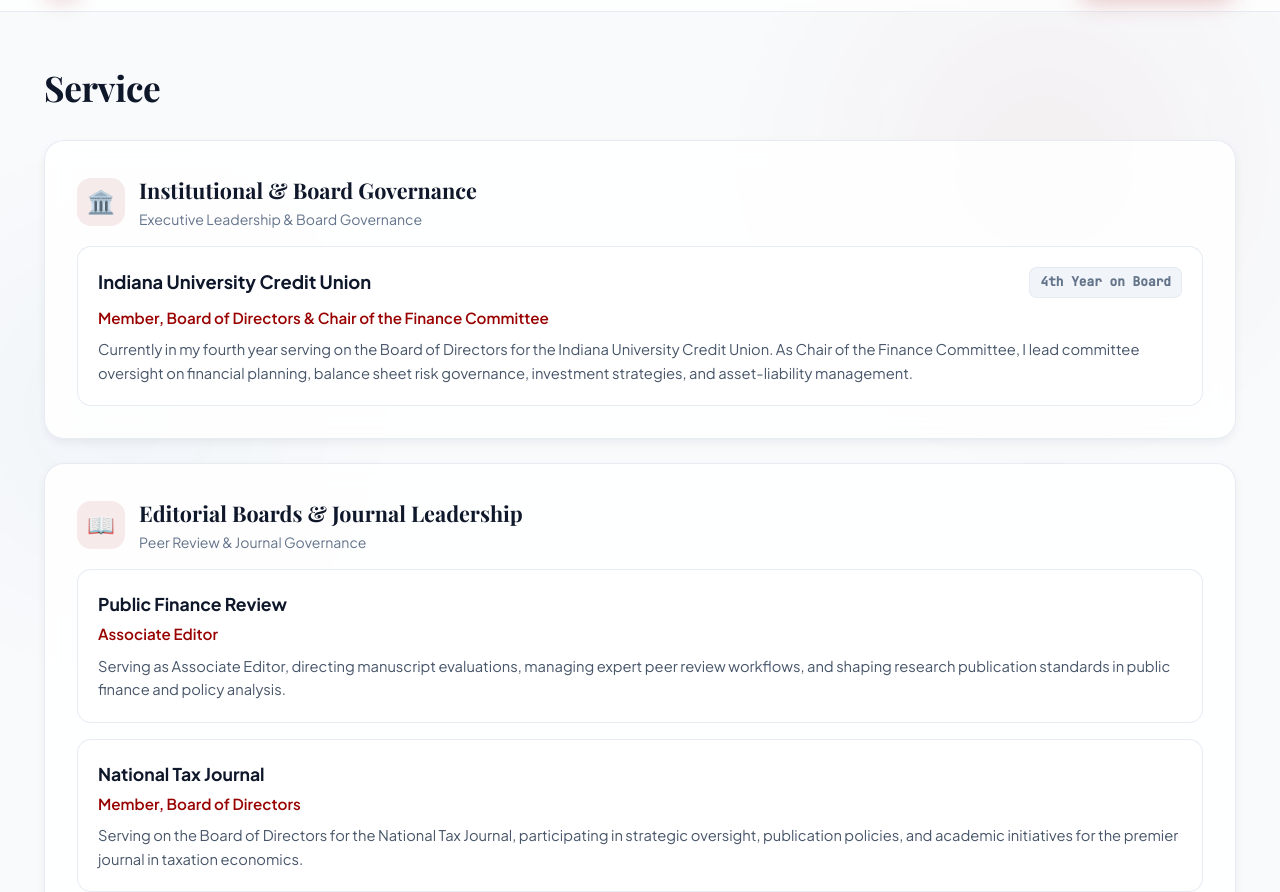
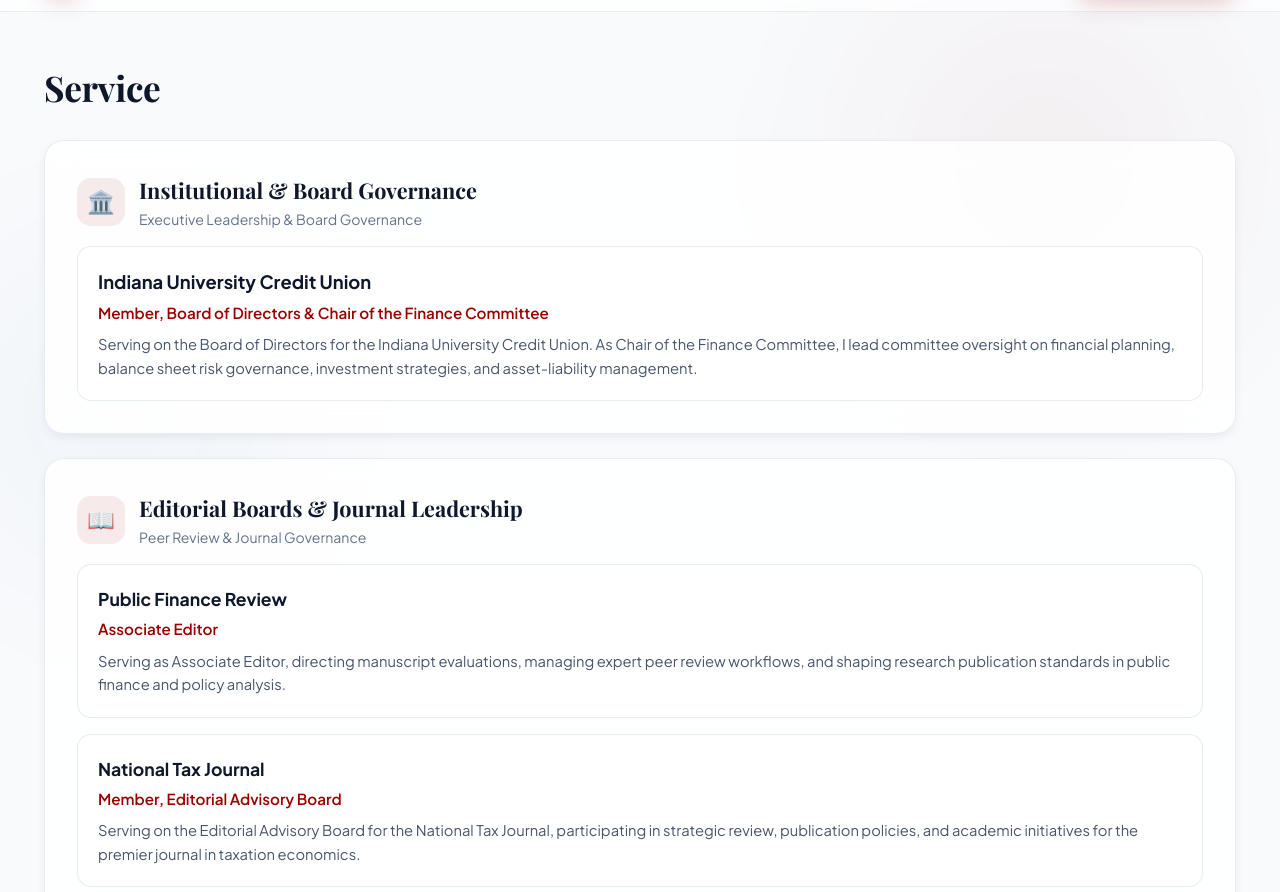
Before and after one commit to duncande/website, a plain HTML site: page service.html in a window 1280 px wide. Shown: the part 60-952 px from the top of the page. Drawn offline with nearby package versions, Linux system fonts and the light colour scheme; a web font is replaced by a local one.

Commit message:
Update IU Credit Union badge and set National Tax Journal to Editorial Advisory Board

```diff
--- a/service.html
+++ b/service.html
@@ -60,15 +60,12 @@
           </div>
 
           <div style="background: var(--bg-secondary); padding: 20px; border-radius: var(--radius-md); border: 1px solid var(--border-color);">
-            <div style="display: flex; justify-content: space-between; align-items: flex-start; flex-wrap: wrap; gap: 8px; margin-bottom: 8px;">
-              <h3 style="font-size: 1.15rem; font-weight: 700; color: var(--text-primary);">Indiana University Credit Union</h3>
-              <span class="paper-year-badge">4th Year on Board</span>
-            </div>
+            <h3 style="font-size: 1.15rem; font-weight: 700; color: var(--text-primary); margin-bottom: 4px;">Indiana University Credit Union</h3>
             <p style="font-size: 0.95rem; font-weight: 600; color: var(--accent-crimson); margin-bottom: 8px;">
               Member, Board of Directors & Chair of the Finance Committee
             </p>
             <p style="font-size: 0.92rem; color: var(--text-secondary); line-height: 1.6;">
-              Currently in my fourth year serving on the Board of Directors for the Indiana University Credit Union. As Chair of the Finance Committee, I lead committee oversight on financial planning, balance sheet risk governance, investment strategies, and asset-liability management.
+              Serving on the Board of Directors for the Indiana University Credit Union. As Chair of the Finance Committee, I lead committee oversight on financial planning, balance sheet risk governance, investment strategies, and asset-liability management.
             </p>
           </div>
         </div>
@@ -97,10 +94,10 @@
             <div style="background: var(--bg-secondary); padding: 20px; border-radius: var(--radius-md); border: 1px solid var(--border-color);">
               <h3 style="font-size: 1.1rem; font-weight: 700; color: var(--text-primary); margin-bottom: 4px;">National Tax Journal</h3>
               <p style="font-size: 0.95rem; font-weight: 600; color: var(--accent-crimson); margin-bottom: 8px;">
-                Member, Board of Directors
+                Member, Editorial Advisory Board
               </p>
               <p style="font-size: 0.92rem; color: var(--text-secondary); line-height: 1.6;">
-                Serving on the Board of Directors for the National Tax Journal, participating in strategic oversight, publication policies, and academic initiatives for the premier journal in taxation economics.
+                Serving on the Editorial Advisory Board for the National Tax Journal, participating in strategic review, publication policies, and academic initiatives for the premier journal in taxation economics.
               </p>
             </div>
 
```
